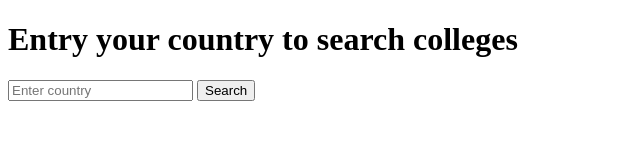
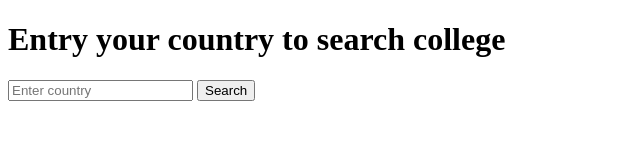
Before and after one commit to amanrj03/colleges, a plain HTML site: page index.html in a window 1280 px wide. Shown: the full height of the page, 0-640 px from the left. Drawn offline with nearby package versions, Linux system fonts and the light colour scheme.

Commit message:
added readme file and some change in html file

```diff
--- a/index.html
+++ b/index.html
@@ -7,7 +7,7 @@
   </head>
   <body>
     <script src="https://cdn.jsdelivr.net/npm/axios/dist/axios.min.js"></script>
-    <h1>Entry your country to search colleges</h1>
+    <h1>Entry your country to search college</h1>
     <input placeholder="Enter country" />
     <button>Search</button>
     <ul id="list"></ul>
```
